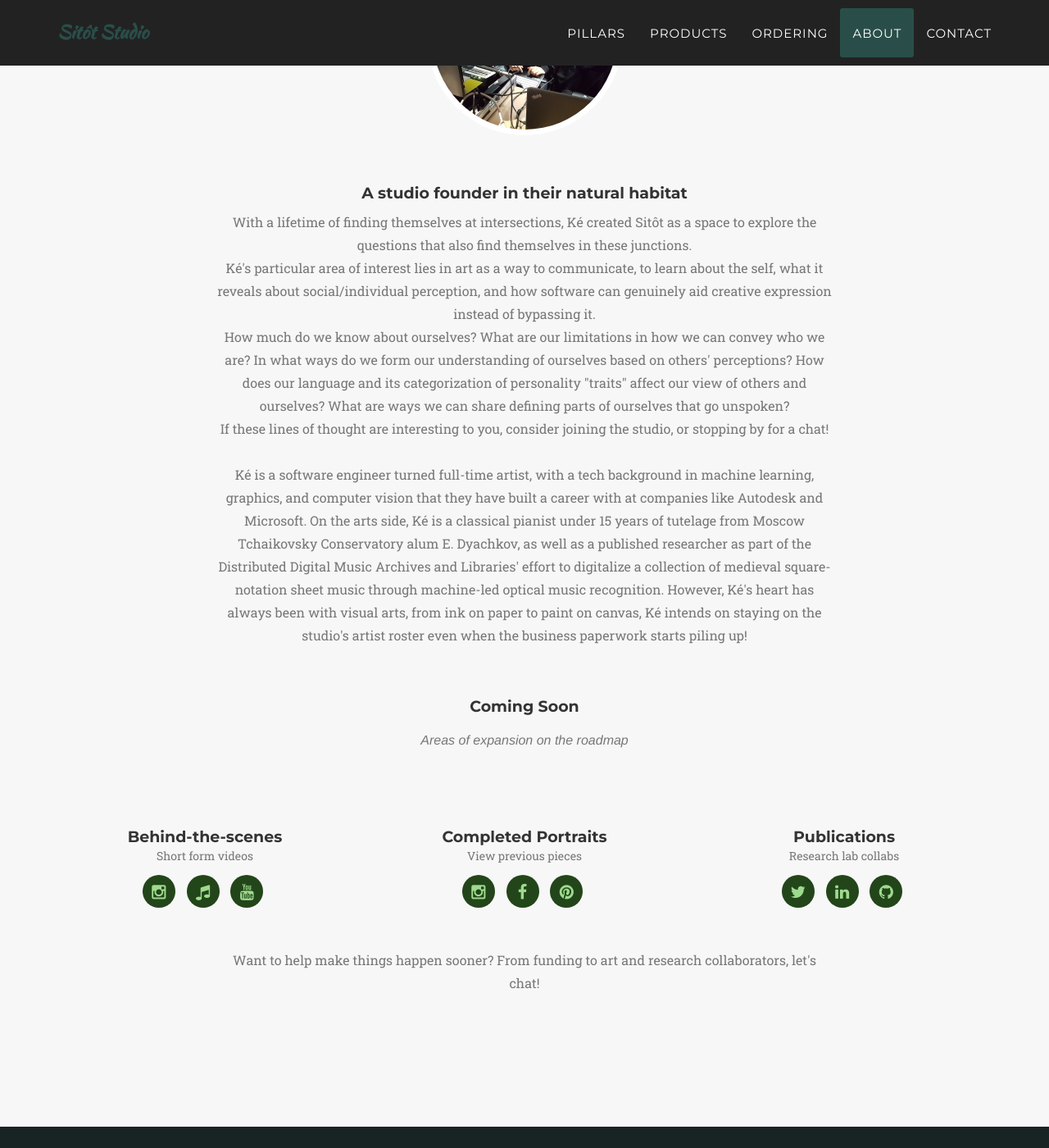
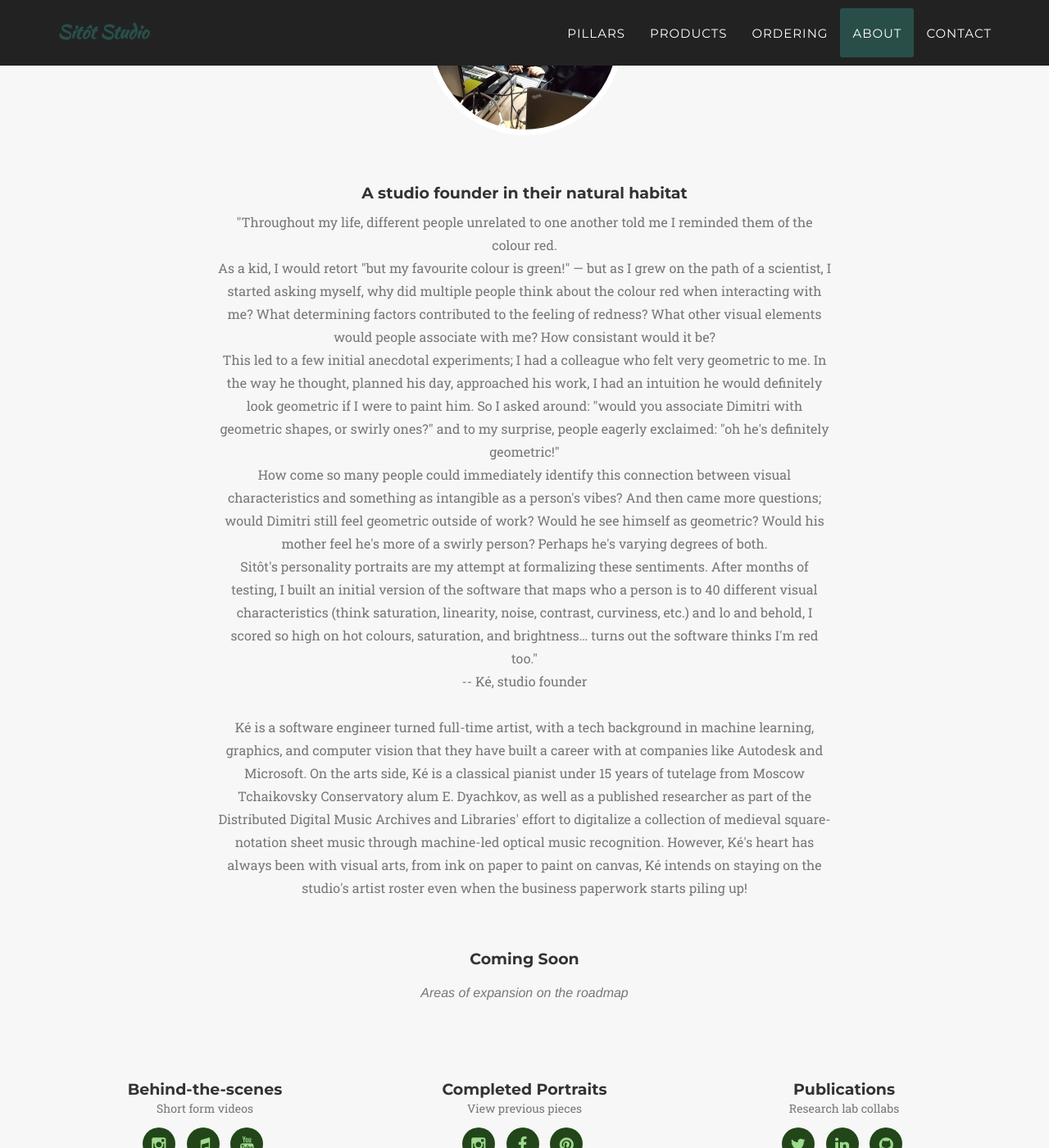
Before and after one commit to sitotstudio/sitotstudio.github.io, a Jekyll site: the page built from index.html, in a window 1280 px wide and 1400 px high, scrolled down 6023 px. Shown: the whole window at 82% size. Built offline with Jekyll 4.4.1, drawn with Linux system fonts in a browser that asks for light colours; some web fonts are replaced; some of the changed text lies outside the part shown.

Commit message:
Update studio origins text

```diff
--- a/_includes/team.html
+++ b/_includes/team.html
@@ -4,7 +4,7 @@
             <div class="row">
                 <div class="col-lg-12 text-center">
                     <h2 class="section-heading">Studio Origins</h2>
-                    <h3 class="section-subheading text-muted">A contemporary story of finding meaning</h3>
+                    <h3 class="section-subheading text-muted">An intuition that wouldn't rest</h3>
                 </div>
                 <div class="team-member">
                     <img src="img/team/founder-square.jpg" class="img-responsive img-circle" alt="">
@@ -12,10 +12,13 @@
                 <div class="col-lg-8 col-lg-offset-2 text-center">
                     <h4>A studio founder in their natural habitat</h4>
                     <p class="large text-muted">
-                        With a lifetime of finding themselves at intersections, Ké created Sitôt as a space to explore the questions that also find themselves in these junctions.<br>
-                        Ké's particular area of interest lies in art as a way to communicate, to learn about the self, what it reveals about social/individual perception, and how software can genuinely aid creative expression instead of bypassing it.<br>
-                        How much do we know about ourselves? What are our limitations in how we can convey who we are? In what ways do we form our understanding of ourselves based on others' perceptions? How does our language and its categorization of personality "traits" affect our view of others and ourselves? What are ways we can share defining parts of ourselves that go unspoken?<br>
-                        If these lines of thought are interesting to you, consider joining the studio, or stopping by for a chat!
+                        "Throughout my life, different people unrelated to one another told me I reminded them of the colour red.
+                        <br>As a kid, I would retort "but my favourite colour is green!" — but as I grew on the path of a scientist, I started asking myself, why did multiple people think about the colour red when interacting with me? What determining factors contributed to the feeling of redness? What other visual elements would people associate with me? How consistant would it be?
+                        <br>This led to a few initial anecdotal experiments; I had a colleague who felt very geometric to me. In the way he thought, planned his day, approached his work, I had an intuition he would definitely look geometric if I were to paint him. So I asked around: "would you associate Dimitri with geometric shapes, or swirly ones?" and to my surprise, people eagerly exclaimed: "oh he's definitely geometric!"
+                        <br>How come so many people could immediately identify this connection between visual characteristics and something as intangible as a person's vibes? And then came more questions; would Dimitri still feel geometric outside of work? Would he see himself as geometric? Would his mother feel he's more of a swirly person? Perhaps he's varying degrees of both.
+                        <br>Sitôt's personality portraits are my attempt at formalizing these sentiments. After months of testing, I built an initial version of the software that maps who a person is to 40 different visual characteristics (think saturation, linearity, noise, contrast, curviness, etc.) and lo and behold, I scored so high on hot colours, saturation, and brightness… turns out the software thinks I'm red too."
+                        <br>
+                        -- Ké, studio founder
                         <br><br>
                         Ké is a software engineer turned full-time artist, with a tech background in machine learning, graphics, and computer vision that they have built a career with at companies like Autodesk and Microsoft.
                         On the arts side, Ké is a classical pianist under 15 years of tutelage from Moscow Tchaikovsky Conservatory alum E. Dyachkov, as well as a published researcher as part of the Distributed Digital Music Archives and Libraries' effort to digitalize a collection of medieval square-notation sheet music through machine-led optical music recognition.
@@ -50,7 +53,7 @@
             </div>
             <div class="row">
                 <div class="col-lg-8 col-lg-offset-2 text-center">
-                    <p class="large text-muted">Want to help make things happen sooner? From funding to art and research collaborators, let's chat!</p>
+                    <p class="large text-muted">Want to help make things happen sooner?<br>From funding to artists and research collaborators, let's chat!</p>
                 </div>
             </div>
         </div>
```
